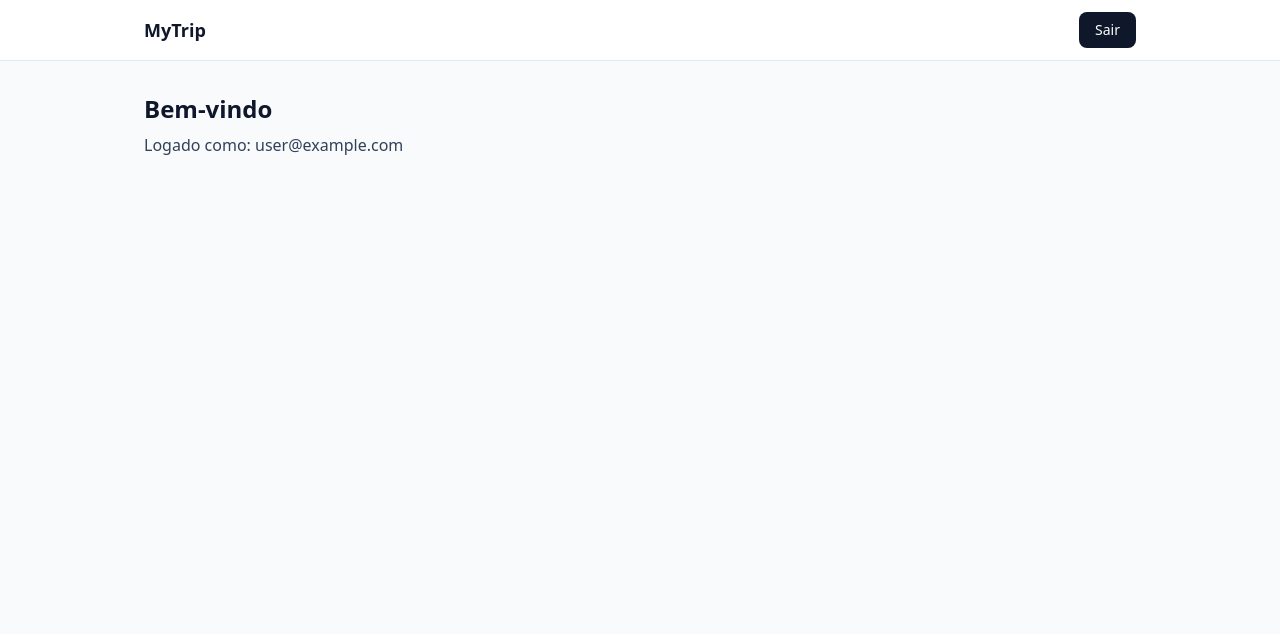
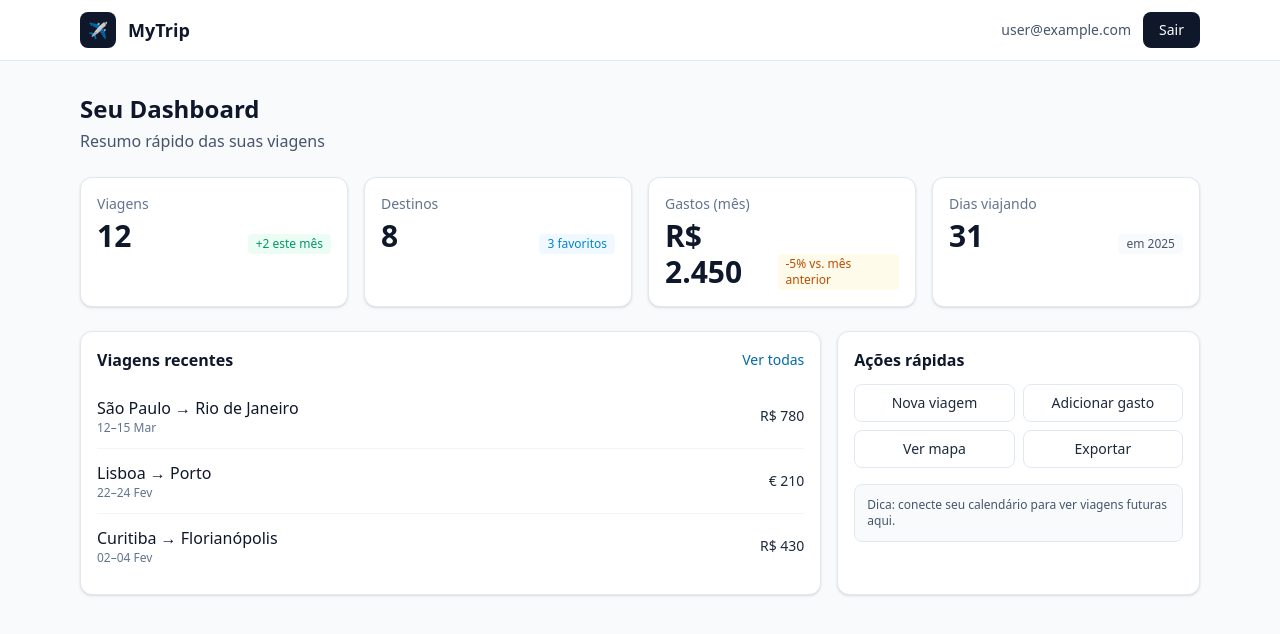
Before and after one commit to rmotti/myTrip-frontend, a React (Vite) app: page / in a window 1280 px wide. Shown: the top 634 px of the page. Built offline with nearby package versions, Linux system fonts and the light colour scheme; no server answers; sample sign-in values are in the browser's storage.

Commit message:
feat(dashboard): estilizar página pós-login com dashboard estático\n\n- cards de métricas\n- lista de viagens recentes\n- ações rápidas

```diff
--- a/src/pages/Home.tsx
+++ b/src/pages/Home.tsx
@@ -4,9 +4,17 @@ import { auth } from '../../firebaseConfig'
 export default function Home({ user }: { user: User }) {
   return (
     <div className="min-h-screen bg-slate-50">
+      {/* Top Bar */}
       <header className="bg-white/90 backdrop-blur border-b border-slate-200">
-        <div className="mx-auto max-w-5xl px-4 py-3 flex items-center justify-between">
+        <div className="mx-auto max-w-6xl px-4 py-3 flex items-center justify-between">
+          <div className="flex items-center gap-3">
+            <span className="inline-flex h-9 w-9 items-center justify-center rounded-lg bg-slate-900 text-white">✈️</span>
             <h1 className="text-lg font-semibold text-slate-900">MyTrip</h1>
+          </div>
+          <div className="flex items-center gap-3">
+            <span className="hidden sm:block text-sm text-slate-600">
+              {user.email ?? user.displayName ?? 'Usuário'}
+            </span>
             <button
               onClick={() => signOut(auth)}
               className="rounded-lg bg-slate-900 text-white px-4 py-2 text-sm font-medium hover:bg-slate-800"
@@ -14,14 +22,87 @@ export default function Home({ user }: { user: User }) {
               Sair
             </button>
           </div>
+        </div>
       </header>
 
-      <main className="mx-auto max-w-5xl px-4 py-8">
-        <h2 className="text-2xl font-bold text-slate-900">Bem-vindo</h2>
-        <p className="mt-2 text-slate-700">
-          Logado como:{' '}
-          <span className="font-medium">{user.email ?? user.displayName ?? 'Usuário'}</span>
-        </p>
+      {/* Dashboard */}
+      <main className="mx-auto max-w-6xl px-4 py-8">
+        <div className="mb-6">
+          <h2 className="text-2xl font-bold text-slate-900">Seu Dashboard</h2>
+          <p className="mt-1 text-slate-600">Resumo rápido das suas viagens</p>
+        </div>
+
+        {/* Stats */}
+        <section className="grid grid-cols-1 sm:grid-cols-2 lg:grid-cols-4 gap-4">
+          <div className="rounded-xl border border-slate-200 bg-white p-4 shadow-sm">
+            <div className="text-slate-500 text-sm">Viagens</div>
+            <div className="mt-1 flex items-end justify-between">
+              <div className="text-3xl font-semibold text-slate-900">12</div>
+              <span className="text-xs text-emerald-600 bg-emerald-50 px-2 py-0.5 rounded">+2 este mês</span>
+            </div>
+          </div>
+          <div className="rounded-xl border border-slate-200 bg-white p-4 shadow-sm">
+            <div className="text-slate-500 text-sm">Destinos</div>
+            <div className="mt-1 flex items-end justify-between">
+              <div className="text-3xl font-semibold text-slate-900">8</div>
+              <span className="text-xs text-sky-600 bg-sky-50 px-2 py-0.5 rounded">3 favoritos</span>
+            </div>
+          </div>
+          <div className="rounded-xl border border-slate-200 bg-white p-4 shadow-sm">
+            <div className="text-slate-500 text-sm">Gastos (mês)</div>
+            <div className="mt-1 flex items-end justify-between">
+              <div className="text-3xl font-semibold text-slate-900">R$ 2.450</div>
+              <span className="text-xs text-amber-700 bg-amber-50 px-2 py-0.5 rounded">-5% vs. mês anterior</span>
+            </div>
+          </div>
+          <div className="rounded-xl border border-slate-200 bg-white p-4 shadow-sm">
+            <div className="text-slate-500 text-sm">Dias viajando</div>
+            <div className="mt-1 flex items-end justify-between">
+              <div className="text-3xl font-semibold text-slate-900">31</div>
+              <span className="text-xs text-slate-600 bg-slate-50 px-2 py-0.5 rounded">em 2025</span>
+            </div>
+          </div>
+        </section>
+
+        {/* Content */}
+        <section className="mt-6 grid grid-cols-1 lg:grid-cols-3 gap-4">
+          {/* Recent trips */}
+          <div className="lg:col-span-2 rounded-xl border border-slate-200 bg-white p-4 shadow-sm">
+            <div className="flex items-center justify-between mb-3">
+              <h3 className="text-slate-900 font-semibold">Viagens recentes</h3>
+              <button className="text-sm text-sky-700 hover:text-sky-800">Ver todas</button>
+            </div>
+            <ul className="divide-y divide-slate-100">
+              {[
+                { title: 'São Paulo → Rio de Janeiro', date: '12–15 Mar', cost: 'R$ 780' },
+                { title: 'Lisboa → Porto', date: '22–24 Fev', cost: '€ 210' },
+                { title: 'Curitiba → Florianópolis', date: '02–04 Fev', cost: 'R$ 430' },
+              ].map((t, i) => (
+                <li key={i} className="py-3 flex items-center justify-between">
+                  <div>
+                    <div className="font-medium text-slate-900">{t.title}</div>
+                    <div className="text-xs text-slate-500">{t.date}</div>
+                  </div>
+                  <div className="text-sm font-medium text-slate-800">{t.cost}</div>
+                </li>
+              ))}
+            </ul>
+          </div>
+
+          {/* Quick actions */}
+          <div className="rounded-xl border border-slate-200 bg-white p-4 shadow-sm">
+            <h3 className="text-slate-900 font-semibold mb-3">Ações rápidas</h3>
+            <div className="grid grid-cols-2 gap-2">
+              <button className="rounded-lg border border-slate-200 px-3 py-2 text-sm hover:bg-slate-50 text-slate-800">Nova viagem</button>
+              <button className="rounded-lg border border-slate-200 px-3 py-2 text-sm hover:bg-slate-50 text-slate-800">Adicionar gasto</button>
+              <button className="rounded-lg border border-slate-200 px-3 py-2 text-sm hover:bg-slate-50 text-slate-800">Ver mapa</button>
+              <button className="rounded-lg border border-slate-200 px-3 py-2 text-sm hover:bg-slate-50 text-slate-800">Exportar</button>
+            </div>
+            <div className="mt-4 rounded-lg bg-slate-50 border border-slate-200 p-3 text-xs text-slate-600">
+              Dica: conecte seu calendário para ver viagens futuras aqui.
+            </div>
+          </div>
+        </section>
       </main>
     </div>
   )
```
Lines whose indentation alone changed are shown as unchanged.
